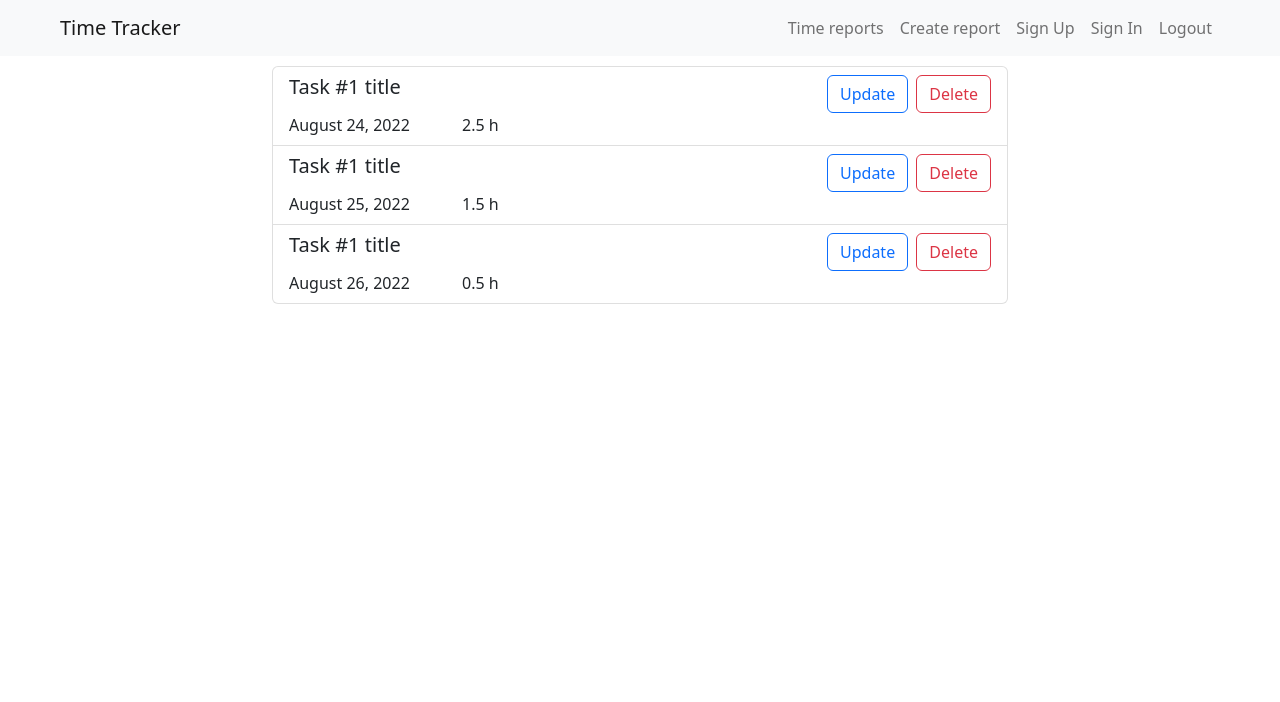
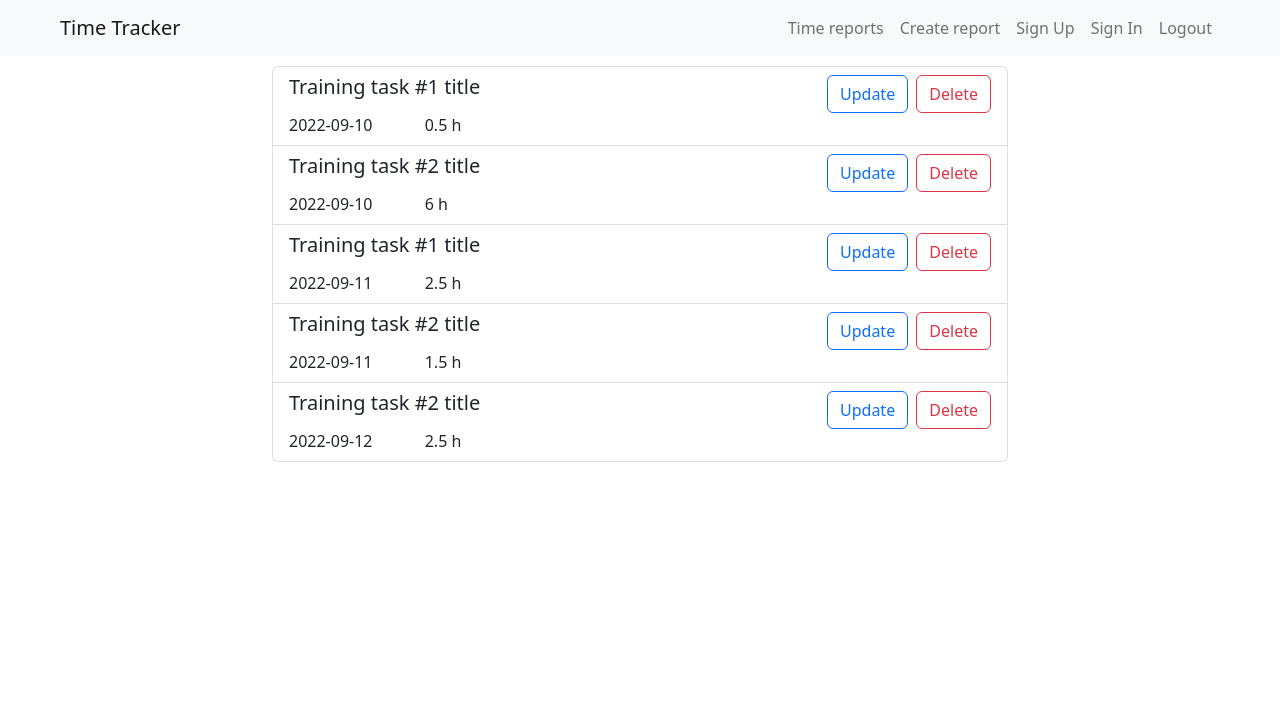
Before and after one commit to shorodilov/timetracker, a Flask app: page / in a window 1280 px wide. Shown: the top 702 px of the page. Run offline with Flask 2, Linux system fonts and the light colour scheme.

Commit message:
Updated templates
Updated templates with context objets usage.

```diff
--- a/templates/log_delete.html
+++ b/templates/log_delete.html
@@ -9,7 +9,11 @@
 
         <div class="mb-3">
           <p class="text-center">Are you sure you want to delete time log entry?</p>
-          <p class="text-center fw-bold">time log entry details</p>  <!-- TODO: add timelog details -->
+          <p class="text-center fw-bold">
+            <span class="me-1">{{ object.task.title }}</span>
+            <span class="me-1">{{ object.date }}</span>
+            <span class="me-1">{{ object.time }} h</span>
+          </p>
         </div>
 
         <div class="d-flex justify-content-center align-items-center">
--- a/templates/log_list.html
+++ b/templates/log_list.html
@@ -4,39 +4,20 @@
   <main class="row d-flex justify-content-center align-items-center">
     <div class="col col-lg-8">
       <ul class="list-group">
-        <li class="list-group-item list-group-item-action">
-          <div class="d-flex w-100 justify-content-between">
-            <h5 class="mb-1">Task #1 title</h5>
-            <div>
-              <a href="#" class="ms-1 btn btn-outline-primary">Update</a>
-              <a href="#" class="ms-1 btn btn-outline-danger">Delete</a>
+        {% for object in object_list %}
+          <li class="list-group-item list-group-item-action">
+            <div class="d-flex w-100 justify-content-between">
+              <h5 class="mb-1">{{ object.task.title }}</h5>
+              <div>
+                {# TODO: change identifier field refernce to "pk" #}
+                <a href="{{ url_for("log_update", pk=object.id ) }}" class="ms-1 btn btn-outline-primary">Update</a>
+                <a href="{{ url_for("log_delete", pk=object.id ) }}" class="ms-1 btn btn-outline-danger">Delete</a>
+              </div>
             </div>
-          </div>
-          <span class="me-md-5 me-3">August 24, 2022</span>
-          <span>2.5 h</span>
-        </li>
-        <li class="list-group-item list-group-item-action">
-          <div class="d-flex w-100 justify-content-between">
-            <h5 class="mb-1">Task #1 title</h5>
-            <div>
-              <a href="#" class="ms-1 btn btn-outline-primary">Update</a>
-              <a href="#" class="ms-1 btn btn-outline-danger">Delete</a>
-            </div>
-          </div>
-          <span class="me-md-5 me-3">August 25, 2022</span>
-          <span>1.5 h</span>
-        </li>
-        <li class="list-group-item list-group-item-action">
-          <div class="d-flex w-100 justify-content-between">
-            <h5 class="mb-1">Task #1 title</h5>
-            <div>
-              <a href="#" class="ms-1 btn btn-outline-primary">Update</a>
-              <a href="#" class="ms-1 btn btn-outline-danger">Delete</a>
-            </div>
-          </div>
-          <span class="me-md-5 me-3">August 26, 2022</span>
-          <span>0.5 h</span>
-        </li>
+            <span class="me-md-5 me-3">{{ object.date }}</span>
+            <span>{{ object.time }} h</span>
+          </li>
+        {% endfor %}
       </ul>
     </div>
   </main>
```
